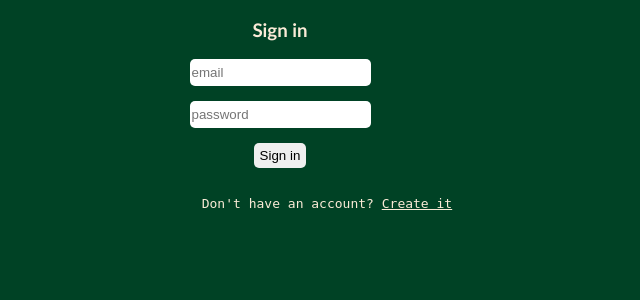
After one commit to grupunzel/diploma, a FastAPI app: template frontend/templates/sign_in.html in a window 1280 px wide. The commit adds this page. Shown: the top 300 px of the page, without its empty margins (360-1000 px from the left). Run offline with FastAPI, Linux system fonts and the light colour scheme; the template is opened without the code that fills it, so the values that code supplies are empty; parts of the project's set-up code (start-up, migrations or seed data) failed here and were passed over.

Commit message:
added_registration

```diff
--- /dev/null
+++ b/frontend/static/sign_in_style.css
@@ -0,0 +1,40 @@
+body {
+    background-color: #004225;
+    font-family: 'Gill Sans', sans-serif;
+    margin-top: 0px;
+    margin-left: 0px;
+    margin-right: 0px;
+}
+
+.title {
+    color: antiquewhite;
+    text-align: center;
+}
+
+.email_input, .password_input {
+    text-align: center;
+}
+
+input {
+    border-radius: 5px;
+    border: none;
+    height: 25px;
+    margin-bottom: 15px;
+}
+
+.submit, .link {
+    text-align: center;
+}
+
+#sign_in {
+    background-color: antiquewhite;
+    text-decoration: none;
+    color: black;
+    border-radius: 10px;
+    padding: 5px;
+    height: 15px;
+}
+
+#sign_up, pre {
+    color: antiquewhite;
+}
--- /dev/null
+++ b/frontend/templates/sign_in.html
@@ -0,0 +1,32 @@
+<!DOCTYPE html>
+<html lang="en">
+<head>
+    <meta charset="UTF-8">
+    <meta name="viewport" content="width=device-width, initial-scale=1.0">
+    <title>Sign in</title>
+    <link rel="stylesheet" href="/frontend/static/sign_in_style.css">
+</head>
+<body>
+    <div class="title">
+        <h3>Sign in</h3>
+    </div>
+
+    <form action="/login" method="POST" enctype="application/x-www-form-urlencoded">
+        <div class="email_input">
+            <input type="text" placeholder="email" name="email" required>
+        </div>
+        <div class="password_input">
+            <input type="password" placeholder="password" name="password" required>
+        </div>
+        <div class="submit">
+            <input type="submit" value="Sign in">
+        </div>
+    </form>
+
+    <div class="link">
+        <pre>
+            Don't have an account? <a id="sign_up" href="/register">Create it</a>
+        </pre>
+    </div>
+</body>
+</html>
--- a/main.py
+++ b/main.py
@@ -1,13 +1,82 @@
-from fastapi import FastAPI, Request
-from fastapi.middleware import Middleware
-from fastapi.responses import JSONResponse
+from fastapi import FastAPI, Form, Request
+from fastapi.responses import HTMLResponse, RedirectResponse
+from fastapi.staticfiles import StaticFiles
+from fastapi.templating import Jinja2Templates
+import hashlib
+from backend.database_functions import sign_up_check, sign_in_check, add_user, get_user_id, check_user_exists
 from backend.config.settings import settings
 from backend.config.logger import logger
-import asyncio
 import os
 import sqlite3
 
-# app = FastAPI()
+app = FastAPI()
+templates = Jinja2Templates(directory="frontend/templates")
+app.mount("/frontend/static", StaticFiles(directory="frontend/static"), name="static")
+
+@app.get("/", response_class=HTMLResponse)
+async def home(request: Request):
+    return templates.TemplateResponse("main.html", {"request": request})
+
+
+@app.get("/profile", response_class=HTMLResponse)
+async def profile_redirect(request: Request):
+    return RedirectResponse(url="/register", status_code=303)
+
+
+@app.get("/register", response_class=HTMLResponse)
+async def register_page(request: Request):
+    return templates.TemplateResponse("sign_up.html", {"request": request})
+
+
+@app.post("/register")
+async def register_user(request: Request, email: str=Form(...), password: str=Form(...)):
+    real_password = hashlib.sha256(password.encode()).hexdigest()
+    if_new_user = sign_up_check(email)
+    if if_new_user:
+        add_user(first_name=None, last_name=None, email=email, password=real_password, is_anonymous=True)
+        return RedirectResponse(url="/login?registered=1", status_code=303)
+    else:
+        return templates.TemplateResponse(
+            "sign_up.html",
+            {"request": request, "error": "Email уже используется"}
+        )
+
+
+@app.get("/login", response_class=HTMLResponse)
+async def login_page(request: Request, registered: int = 0):
+    message = "You signed in successfully!" if registered == 1 else ""
+    return templates.TemplateResponse(
+        "sign_in.html",
+        {"request": request, "message": message}
+    )
+
+
+@app.post("/login")
+async def login_user(request: Request, email: str=Form(...), password: str=Form(...)):
+    real_password = hashlib.sha256(password.encode()).hexdigest()
+    check = sign_in_check(email, real_password)
+    if check:
+        print("check = True")
+        user_id = get_user_id(email)
+        return RedirectResponse(url=f"/dashboard/{user_id}", status_code=303)
+    else:
+        return templates.TemplateResponse(
+            "sign_in.html",
+            {"request": request, "error": "Неверный email или пароль"}
+        )
+
+
+@app.get("/dashboard/{user_id}", response_class=HTMLResponse)
+async def dashboard(request: Request, user_id: int):
+    if_user_exists = check_user_exists(user_id)
+    if if_user_exists:
+        return templates.TemplateResponse(
+        "dashboard.html",
+        {"request": request, "user": user_id}
+    )
+    else:
+        return RedirectResponse(url="/register", status_code=303)
+
 
 def init_db():
     if os.path.exists('ITest.db'):
```
Also changed, not shown: backend/database_functions.py (+66 -2 lines), frontend/static/sign_up_style.css (added, +40 -0 lines), frontend/templates/dashboard.html (added, +11 -0 lines), frontend/templates/main.html (renamed from frontend/main.html, +3 -5 lines), frontend/templates/sign_up.html (added, +32 -0 lines), ITest.db, frontend/js/func.js (added), frontend/static/style.css (renamed from frontend/style.css), 1 other file.
